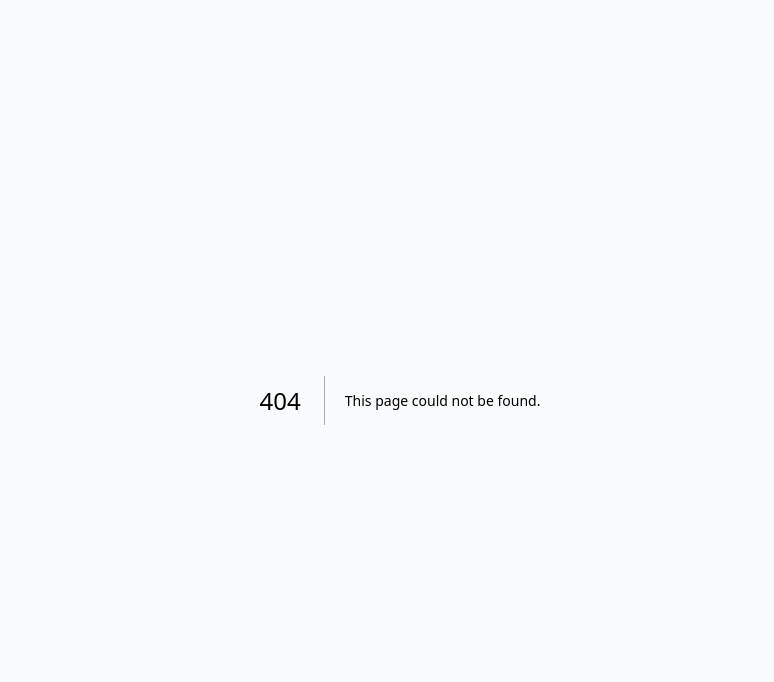
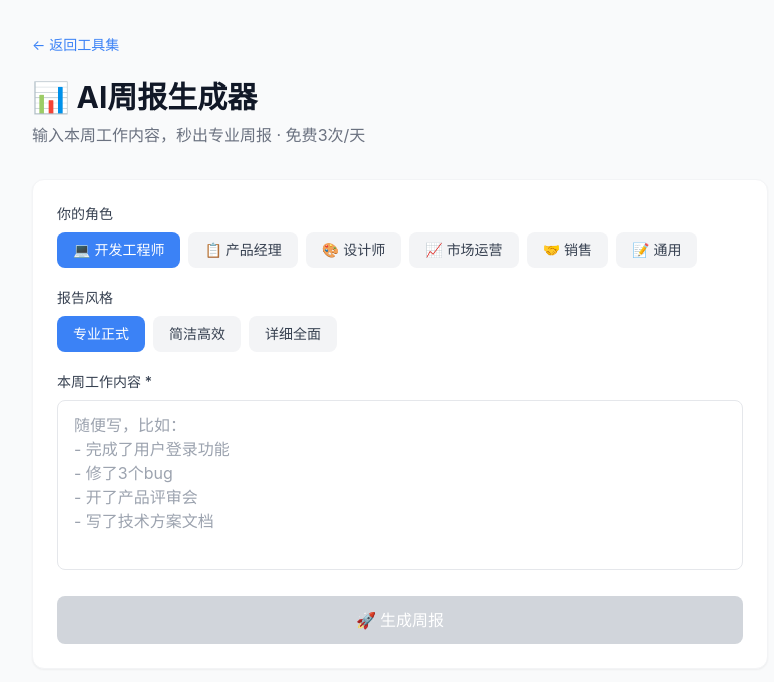
Before and after one commit to a638011/ai-tools, a Next.js app: page /weekly-report in a window 1280 px wide. Before the commit this address had no page. Shown: the top 682 px of the page, without its empty margins (240-1014 px from the left). Built offline with nearby package versions, Linux system fonts and the light colour scheme.

Commit message:
feat: add weekly report generator tool

```diff
--- /dev/null
+++ b/src/app/api/weekly-report/route.ts
@@ -0,0 +1,121 @@
+import { NextRequest, NextResponse } from 'next/server'
+
+const roleNames: Record<string, string> = {
+  developer: '开发工程师',
+  product: '产品经理',
+  design: '设计师',
+  marketing: '市场运营',
+  sales: '销售',
+  general: '员工',
+}
+
+function parseTasks(raw: string): string[] {
+  return raw.split(/\n/).map(l => l.replace(/^[-*·•\d.、]+\s*/, '').trim()).filter(Boolean)
+}
+
+function categorize(tasks: string[], role: string) {
+  const categories: Record<string, string[]> = {}
+  const keywords: Record<string, string[]> = {
+    '项目开发': ['开发', '代码', '编码', '功能', '模块', '接口', 'API', '前端', '后端', '数据库', '部署', '上线'],
+    'Bug修复与优化': ['bug', 'fix', '修复', '修了', '优化', '性能', '重构'],
+    '需求与设计': ['需求', '设计', '原型', 'PRD', '评审', '方案', '规划', '调研'],
+    '沟通协作': ['会议', '开会', '沟通', '对接', '协调', '讨论', '评审会', '同步'],
+    '文档与学习': ['文档', '文章', '学习', '培训', '分享', '总结', '笔记'],
+    '运营与推广': ['运营', '推广', '活动', '数据', '分析', '报告', '投放', '转化'],
+    '销售与客户': ['客户', '销售', '签约', '拜访', '跟进', '商务', '合同'],
+    '其他工作': [],
+  }
+
+  for (const task of tasks) {
+    let matched = false
+    for (const [cat, kws] of Object.entries(keywords)) {
+      if (cat === '其他工作') continue
+      if (kws.some(kw => task.toLowerCase().includes(kw.toLowerCase()))) {
+        if (!categories[cat]) categories[cat] = []
+        categories[cat].push(task)
+        matched = true
+        break
+      }
+    }
+    if (!matched) {
+      if (!categories['其他工作']) categories['其他工作'] = []
+      categories['其他工作'].push(task)
+    }
+  }
+  return categories
+}
+
+function generateReport(tasks: string, role: string, tone: string): string {
+  const parsed = parseTasks(tasks)
+  if (parsed.length === 0) return '请输入工作内容'
+
+  const cats = categorize(parsed, role)
+  const roleName = roleNames[role] || '员工'
+  const now = new Date()
+  const weekNum = Math.ceil(((now.getTime() - new Date(now.getFullYear(), 0, 1).getTime()) / 86400000 + 1) / 7)
+  const dateStr = `${now.getFullYear()}年第${weekNum}周`
+
+  let report = ''
+
+  if (tone === 'detailed') {
+    report += `📊 周报 | ${dateStr}\n`
+    report += `👤 ${roleName}\n`
+    report += `━━━━━━━━━━━━━━━━━━━━\n\n`
+    report += `一、本周工作总结\n\n`
+    for (const [cat, items] of Object.entries(cats)) {
+      report += `【${cat}】\n`
+      items.forEach((item, i) => {
+        report += `${i + 1}. ${item}\n`
+        report += `   - 进度：已完成\n`
+        report += `   - 产出：按计划交付\n`
+      })
+      report += `\n`
+    }
+    report += `二、关键成果\n`
+    report += `• 本周共完成 ${parsed.length} 项工作任务\n`
+    report += `• 各项工作按计划推进，无延期风险\n\n`
+    report += `三、遇到的问题与解决方案\n`
+    report += `• 暂无重大阻塞问题\n\n`
+    report += `四、下周计划\n`
+    report += `• 继续推进当前项目进度\n`
+    report += `• 跟进本周遗留事项\n`
+    report += `• 优化工作流程，提升效率\n`
+  } else if (tone === 'concise') {
+    report += `📊 周报 | ${dateStr} | ${roleName}\n\n`
+    report += `✅ 本周完成：\n`
+    parsed.forEach((t, i) => { report += `${i + 1}. ${t}\n` })
+    report += `\n📈 关键数据：完成${parsed.length}项任务\n`
+    report += `\n📋 下周重点：继续推进当前工作\n`
+  } else {
+    report += `📊 工作周报\n`
+    report += `📅 ${dateStr} | 👤 ${roleName}\n`
+    report += `━━━━━━━━━━━━━━━━━━━━\n\n`
+    report += `一、本周工作内容\n\n`
+    for (const [cat, items] of Object.entries(cats)) {
+      report += `▎${cat}\n`
+      items.forEach((item, i) => { report += `  ${i + 1}. ${item} ✅\n` })
+      report += `\n`
+    }
+    report += `二、工作成果\n`
+    report += `• 本周共完成 ${parsed.length} 项工作\n`
+    report += `• 重点工作均按时交付\n\n`
+    report += `三、下周计划\n`
+    report += `• 持续推进各项目进度\n`
+    report += `• 处理本周遗留问题\n`
+  }
+
+  return report
+}
+
+export async function POST(req: NextRequest) {
+  try {
+    const { tasks, role, tone } = await req.json()
+    if (!tasks || typeof tasks !== 'string') {
+      return NextResponse.json({ error: '请输入工作内容' }, { status: 400 })
+    }
+    const content = generateReport(tasks.trim(), role || 'general', tone || 'professional')
+    return NextResponse.json({ content })
+  } catch {
+    return NextResponse.json({ error: '生成失败，请重试' }, { status: 500 })
+  }
+}
--- a/src/app/page.tsx
+++ b/src/app/page.tsx
@@ -2,7 +2,7 @@ import Link from 'next/link'
 
 const tools = [
   { name: 'AI文案生成器', desc: '一键生成小红书/淘宝/抖音爆款文案', href: '/copywriter', icon: '✍️', tag: '热门' },
-  { name: 'AI周报生成器', desc: '输入工作内容，秒出专业周报', href: '/weekly-report', icon: '📊', tag: '即将上线' },
+  { name: 'AI周报生成器', desc: '输入工作内容，秒出专业周报', href: '/weekly-report', icon: '📊', tag: '热门' },
   { name: 'AI简历生成器', desc: '智能生成精美PDF简历', href: '/resume', icon: '📄', tag: '即将上线' },
 ]
 
--- /dev/null
+++ b/src/app/weekly-report/page.tsx
@@ -0,0 +1,107 @@
+'use client'
+import { useState } from 'react'
+import Link from 'next/link'
+
+export default function WeeklyReportPage() {
+  const [tasks, setTasks] = useState('')
+  const [role, setRole] = useState('developer')
+  const [tone, setTone] = useState('professional')
+  const [result, setResult] = useState('')
+  const [loading, setLoading] = useState(false)
+  const [todayCount, setTodayCount] = useState(0)
+
+  const roles = [
+    { id: 'developer', name: '开发工程师', icon: '💻' },
+    { id: 'product', name: '产品经理', icon: '📋' },
+    { id: 'design', name: '设计师', icon: '🎨' },
+    { id: 'marketing', name: '市场运营', icon: '📈' },
+    { id: 'sales', name: '销售', icon: '🤝' },
+    { id: 'general', name: '通用', icon: '📝' },
+  ]
+
+  const tones = [
+    { id: 'professional', name: '专业正式' },
+    { id: 'concise', name: '简洁高效' },
+    { id: 'detailed', name: '详细全面' },
+  ]
+
+  const generate = async () => {
+    if (!tasks.trim()) return
+    if (todayCount >= 3) {
+      setResult('⚡ 今日免费次数已用完（3次/天）\n\n升级Pro版享受无限次生成 →')
+      return
+    }
+    setLoading(true)
+    setResult('')
+    try {
+      const res = await fetch('/api/weekly-report', {
+        method: 'POST',
+        headers: { 'Content-Type': 'application/json' },
+        body: JSON.stringify({ tasks, role, tone }),
+      })
+      const data = await res.json()
+      setResult(data.content || data.error || '生成失败，请重试')
+      setTodayCount(c => c + 1)
+    } catch {
+      setResult('网络错误，请重试')
+    }
+    setLoading(false)
+  }
+
+  return (
+    <main className="max-w-3xl mx-auto px-4 py-8">
+      <Link href="/" className="text-sm text-blue-500 hover:underline mb-6 inline-block">← 返回工具集</Link>
+      <h1 className="text-3xl font-bold text-gray-900 mb-2">📊 AI周报生成器</h1>
+      <p className="text-gray-500 mb-8">输入本周工作内容，秒出专业周报 · 免费{3 - todayCount}次/天</p>
+
+      <div className="bg-white rounded-xl shadow-sm border border-gray-100 p-6 space-y-5">
+        <div>
+          <label className="block text-sm font-medium text-gray-700 mb-2">你的角色</label>
+          <div className="flex flex-wrap gap-2">
+            {roles.map(r => (
+              <button key={r.id} onClick={() => setRole(r.id)}
+                className={`px-4 py-2 rounded-lg text-sm transition ${role === r.id ? 'bg-blue-500 text-white' : 'bg-gray-100 text-gray-700 hover:bg-gray-200'}`}>
+                {r.icon} {r.name}
+              </button>
+            ))}
+          </div>
+        </div>
+
+        <div>
+          <label className="block text-sm font-medium text-gray-700 mb-2">报告风格</label>
+          <div className="flex flex-wrap gap-2">
+            {tones.map(t => (
+              <button key={t.id} onClick={() => setTone(t.id)}
+                className={`px-4 py-2 rounded-lg text-sm transition ${tone === t.id ? 'bg-blue-500 text-white' : 'bg-gray-100 text-gray-700 hover:bg-gray-200'}`}>
+                {t.name}
+              </button>
+            ))}
+          </div>
+        </div>
+
+        <div>
+          <label className="block text-sm font-medium text-gray-700 mb-2">本周工作内容 *</label>
+          <textarea value={tasks} onChange={e => setTasks(e.target.value)} rows={6}
+            placeholder="随便写，比如：&#10;- 完成了用户登录功能&#10;- 修了3个bug&#10;- 开了产品评审会&#10;- 写了技术方案文档"
+            className="w-full px-4 py-3 border border-gray-200 rounded-lg focus:ring-2 focus:ring-blue-500 focus:border-transparent outline-none resize-none" />
+        </div>
+
+        <button onClick={generate} disabled={loading || !tasks.trim()}
+          className="w-full py-3 bg-blue-500 text-white rounded-lg font-medium hover:bg-blue-600 disabled:bg-gray-300 disabled:cursor-not-allowed transition">
+          {loading ? '⏳ 生成中...' : '🚀 生成周报'}
+        </button>
+      </div>
+
+      {result && (
+        <div className="mt-6 bg-white rounded-xl shadow-sm border border-gray-100 p-6">
+          <div className="flex justify-between items-center mb-3">
+            <h3 className="font-medium text-gray-900">生成结果</h3>
+            <button onClick={() => navigator.clipboard.writeText(result)}
+              className="text-sm text-blue-500 hover:underline">📋 复制</button>
+          </div>
+          <div className="whitespace-pre-wrap text-gray-700 leading-relaxed">{result}</div>
+        </div>
+      )}
+    </main>
+  )
+}
```
